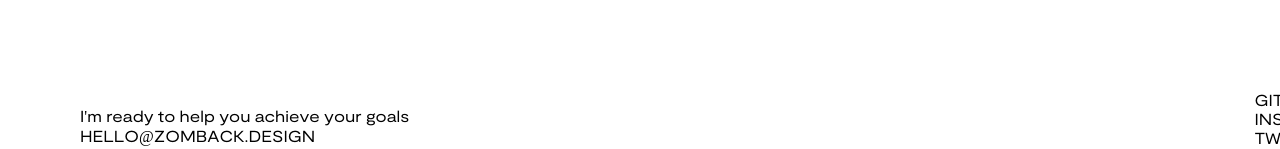
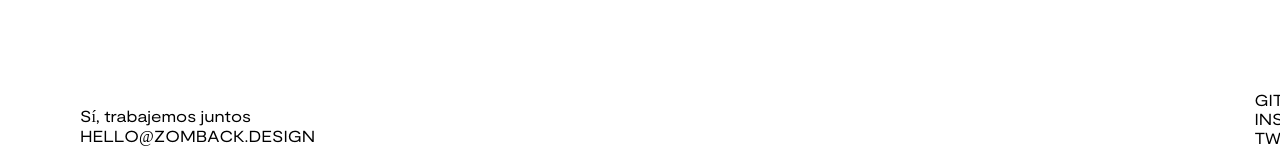
Before and after one commit to aaronzomback/design-portfolio, a Jekyll site: the page built from index.html, in a window 1280 px wide. Shown: the part 760-909 px from the top of the page. Built offline with Jekyll 4.4.1, drawn with Linux system fonts in a browser that asks for light colours.

Commit message:
footer change

```diff
--- a/_layouts/default.html
+++ b/_layouts/default.html
@@ -31,7 +31,7 @@
     <footer>
 
 
-    <p class="collab"> <span class="achieve">I'm ready to help you achieve your goals</span> <br> HELLO@ZOMBACK.DESIGN</p>
+    <p class="collab"> <span class="achieve">Sí, trabajemos juntos</span> <br> HELLO@ZOMBACK.DESIGN</p>
 
 
     <nav>
```
